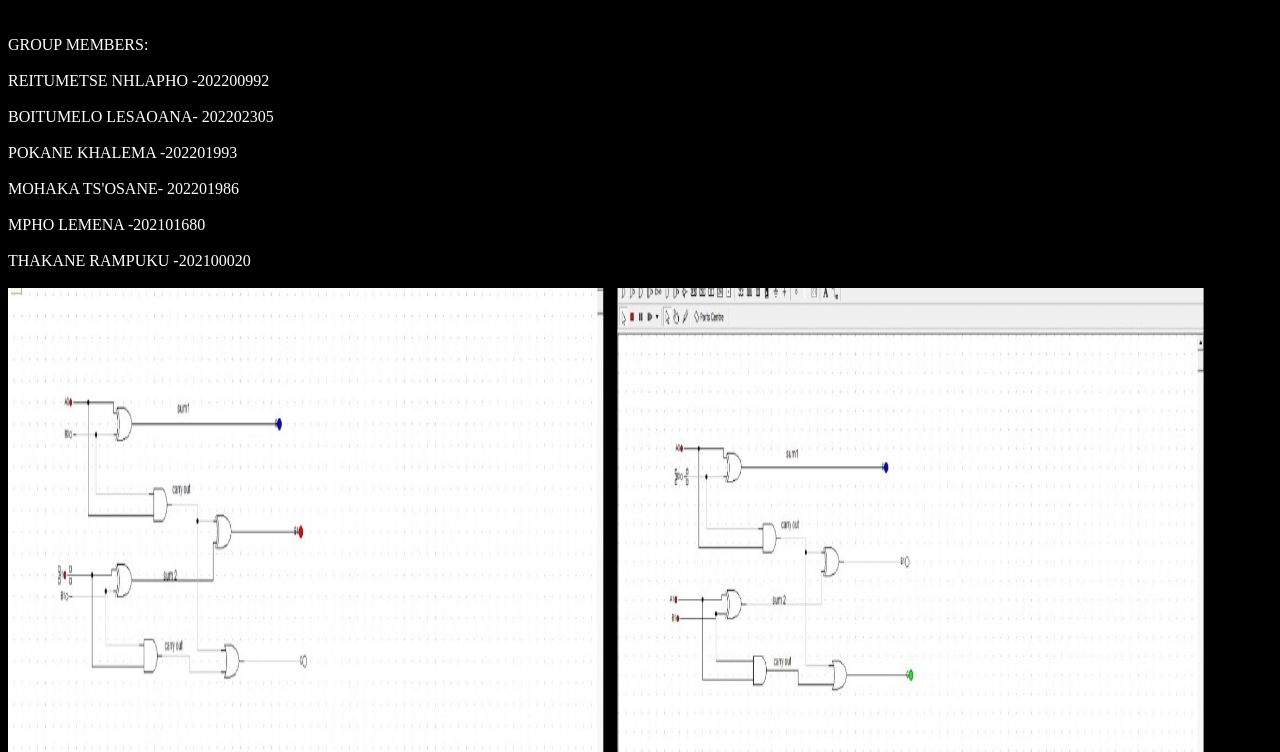
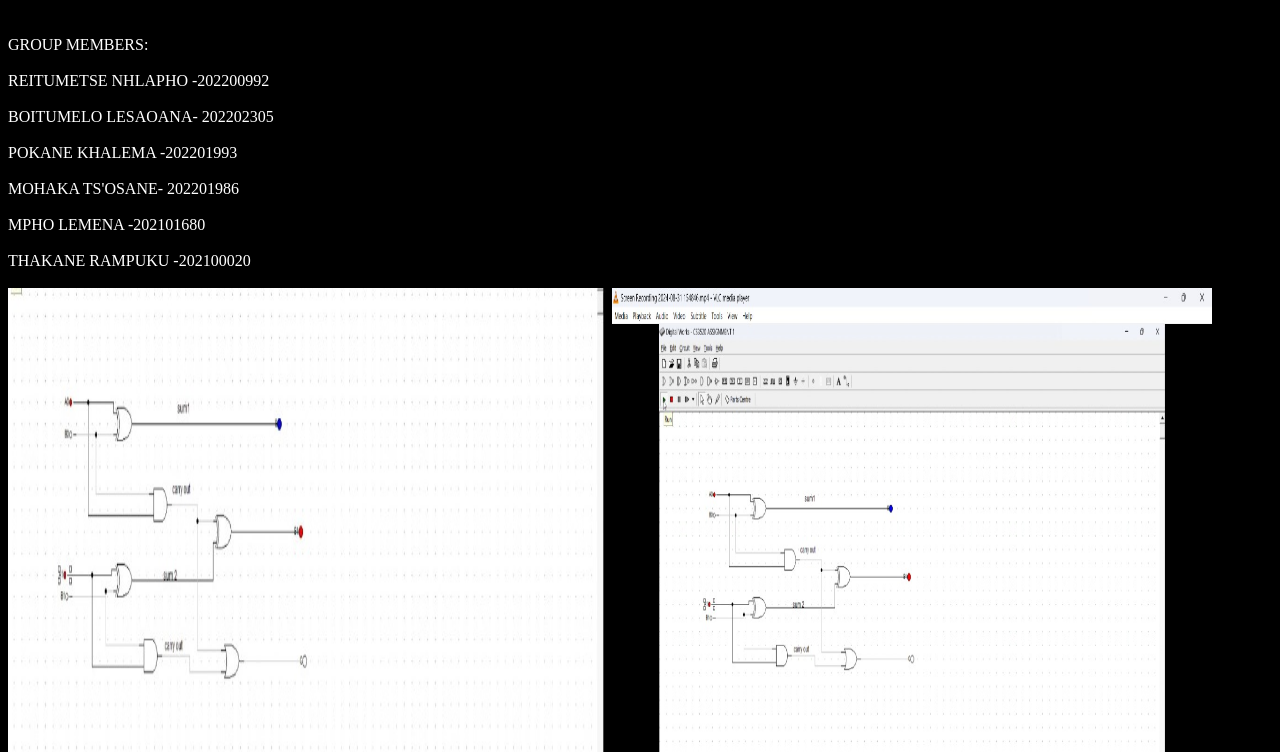
Before and after one commit to Tsosane/CS3520-Assignment1, a plain HTML site: page index.html in a window 1280 px wide. Shown: the part 48-800 px from the top of the page. Drawn offline with Linux system fonts and the light colour scheme.

Commit message:
Update index.html

```diff
--- a/index.html
+++ b/index.html
@@ -19,7 +19,7 @@
 	   <br>MPHO LEMENA -202101680</br>
 	   <br>THAKANE RAMPUKU -202100020</br>
 	   <br><img src="CIRCUIT DESIGN2.jpg" alt="circuit design" width="600" height="700">
-	   <img src="circuitdesign1.jpg" width="600" height="700">
+	   <img src="CIRCUIT DESIGN1.jpg" width="600" height="700">
 	   <br>
 	   <br>The objective of the assignment was to design the functionality of a 2-bit binary adder.</br><br> We revisited digital logic to recap on the usage of digital works which we used for simulation.We used A0 and B0 (LSB) as inputs for the first half adder and A1, B1 (MSB) and Carry-out of the first adder as inputs for the second adder.</br><br>We used different combinations of 2-bit binary numbers to test for functionality. Numbers such as 10 and 11 , 11  and 11 were functional. Some combinations such as 10 and 10, 01 and 00, 01 and 10 were not successful.</br>
 	   </br>
```
